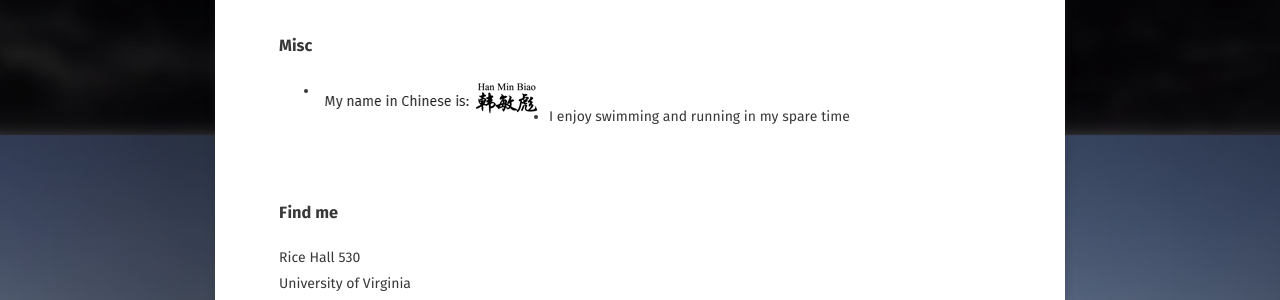
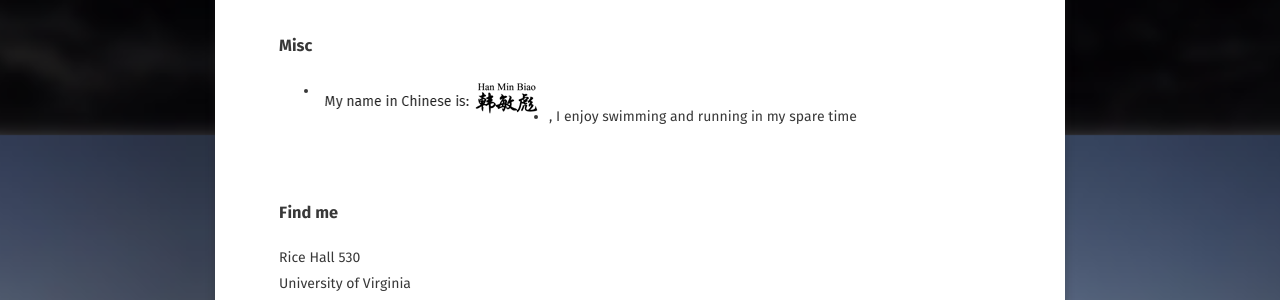
Before and after one commit to FrancisDavis/FrancisDavis.github.io, a Jekyll site: the page built from about/index.md, in a window 1280 px wide. Shown: the part 765-1065 px from the top of the page. Built offline with Jekyll 4.4.1, drawn with Linux system fonts in a browser that asks for light colours; some web fonts are replaced.

```diff
--- a/about/index.md
+++ b/about/index.md
@@ -22,7 +22,7 @@ I am a first-year Computer Science PhD student at the [University of Virginia](h
 
 ### Misc
 - <img src ="name2.png" align="left">
-- I enjoy swimming and running in my spare time
+- , I enjoy swimming and running in my spare time
 <br>
 <br>
 <br>
```
